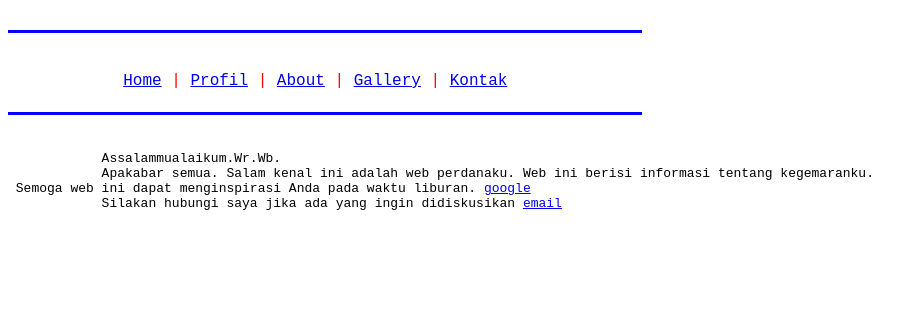
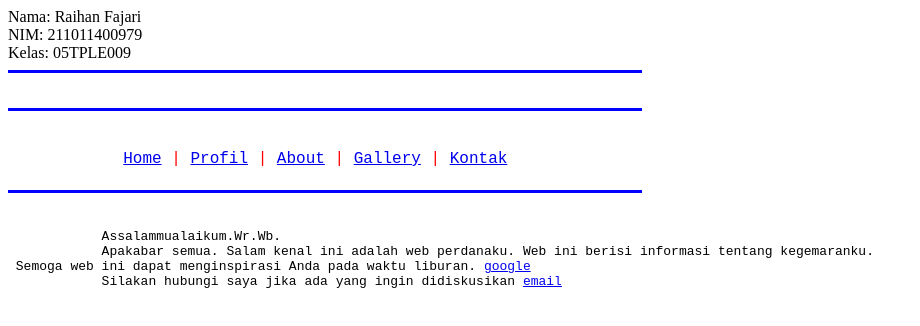
Before and after one commit to itsraihan/html-dasar, a plain HTML site: page pertemuan-5/latihan_1.html in a window 1280 px wide. Shown: the whole page, without its empty margins (0-920 px from the left). Drawn offline with Linux system fonts and the light colour scheme.

Commit message:
chore(latihan_1): add biodata

```diff
--- a/pertemuan-5/latihan_1.html
+++ b/pertemuan-5/latihan_1.html
@@ -3,6 +3,10 @@
         <title>Contoh Hyperlink</title>
     </head>
     <body>
+        <div>Nama: Raihan Fajari</div>
+        <div>NIM: 211011400979</div>
+        <div>Kelas: 05TPLE009</div>
+        <hr color="blue" size="3" width="50%" align="left" />
         <pre>
         <hr color="blue" size="3" width="50%" align="left" />
         <font size="4" color="red">
```
